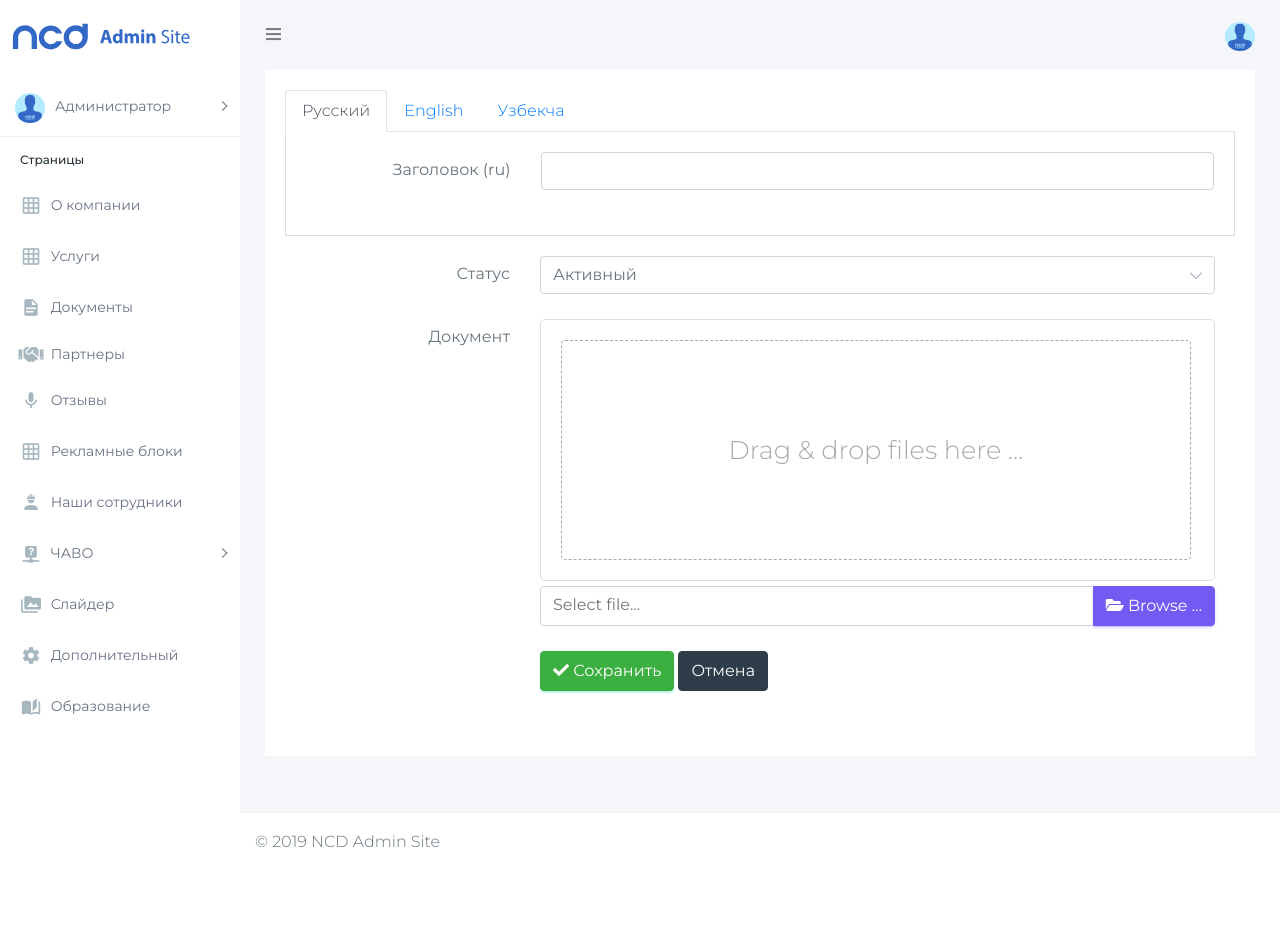
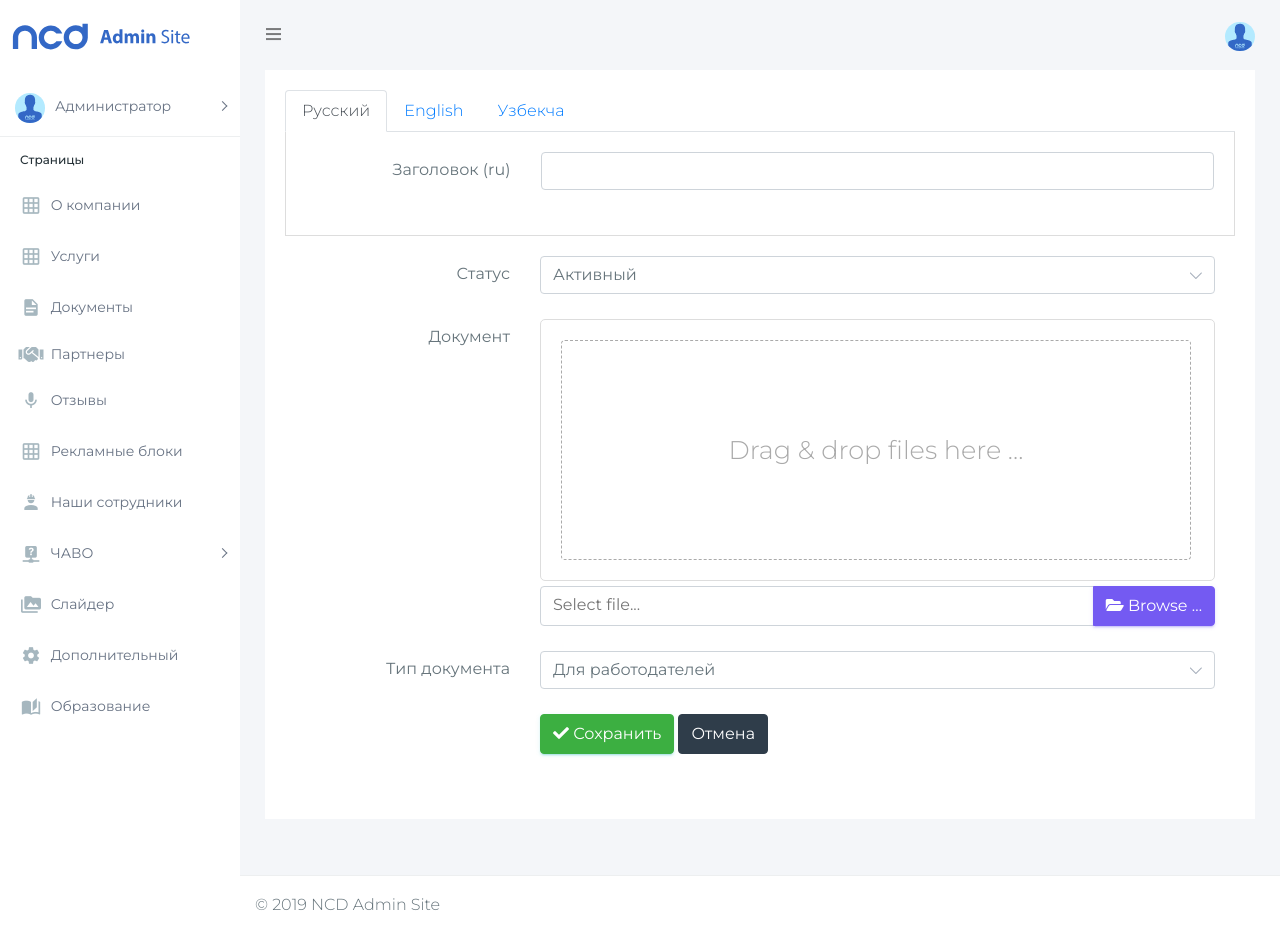
Before and after one commit to ulugbek1999/ncd-cms, a Django app: page /document/create/ in a window 1280 px wide. Before the commit the page ends 847 px from the top, so only its background shows below. Run offline with Django 3.2, Linux system fonts and the light colour scheme; the visitor is signed in with stand-in values (Sample User, id 1); data that the repository does not hold is empty; some libraries are stand-ins or nearby versions.

Commit message:
Some changes

```diff
--- a/api/document/serializers.py
+++ b/api/document/serializers.py
@@ -11,4 +11,5 @@ class DocumentSerializer(ModelSerializer):
             'name_en',
             'file',
             'status',
+            'type'
         )
--- a/document/models.py
+++ b/document/models.py
@@ -5,6 +5,7 @@ class Document(models.Model):
     name_uz = models.TextField(blank=True, default='')
     name_ru = models.TextField(blank=True, default='')
     name_en = models.TextField(blank=True, default='')
+    type = models.CharField(max_length=20, db_column="type", default=None)
     file = models.FileField(upload_to='cms/document/', blank=True)
     status = models.BooleanField(default=True)
     slug = models.SlugField(max_length=50, default='', blank=True)
--- a/templates/document/create.html
+++ b/templates/document/create.html
@@ -92,6 +92,20 @@
                                 </div>
                                 <div class="form-group">
                                     <div class="row">
+                                        <div class="col-md-3 text-right">
+                                            <label for="type" class="control-label">Тип документа</label>
+                                        </div>
+                                        <div class="col-md-9">
+                                            <select name="type" id="type" class="form-control custom-select">
+                                                <option value="for_employers">Для работодателей</option>
+                                                <option value="for_candidates">Для аппликантов</option>
+                                                <option value="other">Общее</option>
+                                            </select>
+                                        </div>
+                                    </div>
+                                </div>
+                                <div class="form-group">
+                                    <div class="row">
                                         <div class="offset-sm-3 col-md-9">
                                             <button id="createButton" type="submit" data-url="{% url 'document-create-api'%}" class="btn btn-success"> <i class="fa fa-check"></i> Сохранить</button>
                                             <button type="button" class="btn btn-inverse">Отмена</button>
@@ -157,6 +171,7 @@
                 formData.append('name_uz', $('input[name="title_uz"]').val());
 
                 formData.append('status', $('select[name="status"]').val());
+                formData.append('type', $('select[name="type"]').val());
 
                 for (let i = 0; i < $('#kv-explorer')[0].files.length; i++){
                     formData.append('file', $('#kv-explorer')[0].files[i]);
```
Also changed, not shown: templates/document/update.html (+24 -0 lines).
